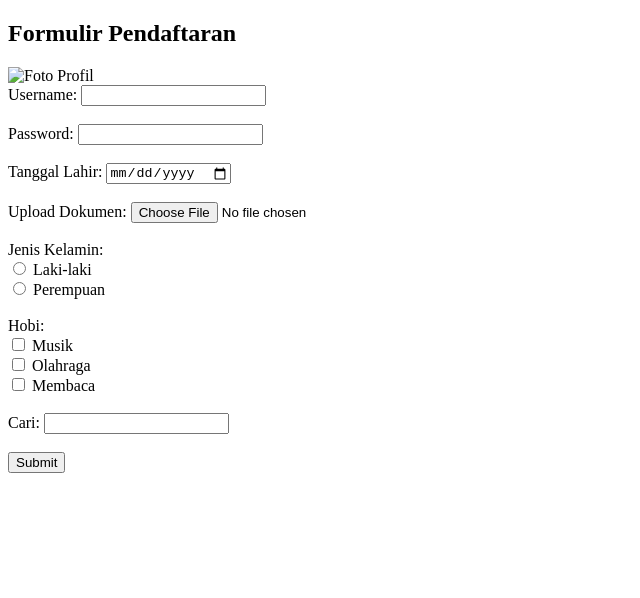
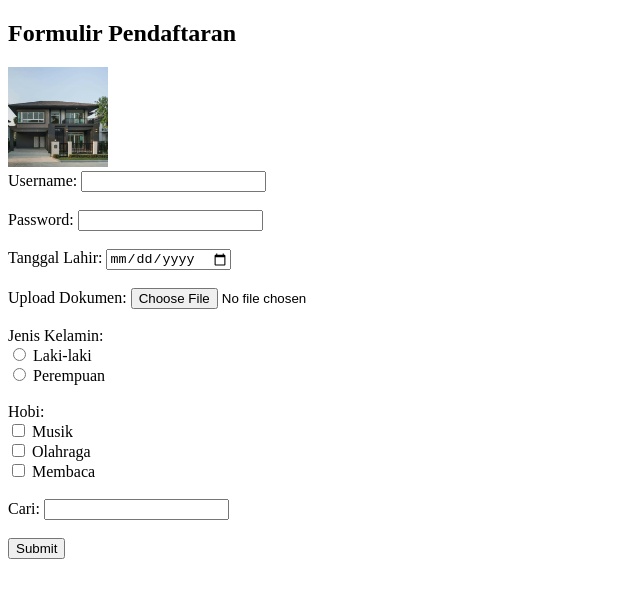
Before and after one commit to AndhikhaHilmanR/pw2, a plain HTML site: page 2.html in a window 1280 px wide. Shown: the whole page, without its empty margins (0-640 px from the left). Drawn offline with Linux system fonts and the light colour scheme.

Commit message:
Update 2.html

```diff
--- a/2.html
+++ b/2.html
@@ -11,7 +11,7 @@
     <h2>Formulir Pendaftaran</h2>
 
     <!-- Menampilkan gambar di atas input username -->
-    <img src="rumah_jual_1" alt="Foto Profil" width="100" height="100"><br>
+    <img src="rumah_jual_1.jpeg" alt="Foto Profil" width="100" height="100"><br>
 
     <form action="#" method="post">
         <label for="username">Username:</label>
```
